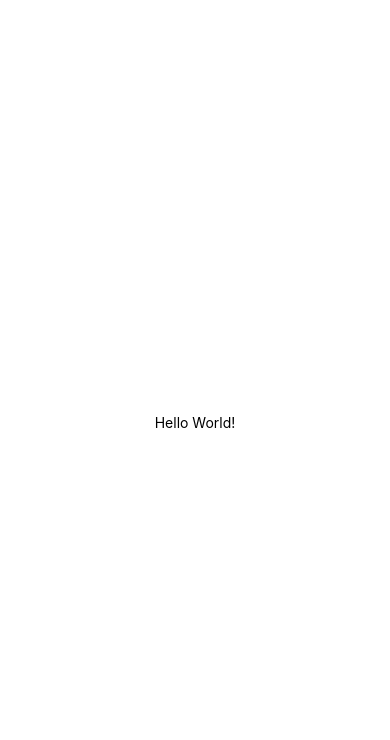
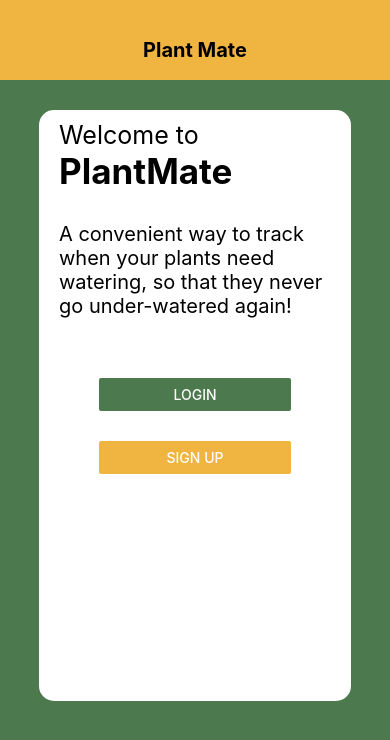
Before and after one commit to Dan-Sutton/plantmate, a React Native app: screen / in a window 390 px wide. Shown: the top 740 px of the page. Built offline with nearby package versions, Linux system fonts and the light colour scheme.

Commit message:
transferred old project

```diff
--- a/App.js
+++ b/App.js
@@ -1,11 +1,43 @@
-import { StatusBar } from "expo-status-bar";
-import { StyleSheet, Text, View } from "react-native";
+import { StyleSheet, Button, View, Text } from "react-native";
 
 export default function App() {
   return (
     <View style={styles.container}>
-      <Text>Hello World!</Text>
-      <StatusBar style="auto" />
+      <View style={styles.nav}>
+        <Text style={styles.navText}>Plant Mate</Text>
+      </View>
+
+      {/* welcome content */}
+      <View style={styles.content}>
+        {/* Title card */}
+        <View style={styles.textcontainer}>
+          <Text style={styles.welcome}>Welcome to</Text>
+          <Text style={styles.title}>PlantMate</Text>
+        </View>
+        {/* Text Body */}
+        <View>
+          <Text style={styles.text}>
+            A convenient way to track when your plants need watering, so that
+            they never go under-watered again!
+          </Text>
+        </View>
+
+        <View style={styles.buttons}>
+          <View style={styles.login}>
+            <Button
+              title="Login"
+              color="#4D794E"
+              onPress={() => alert("You Clicked Login")}
+            />
+          </View>
+
+          <Button
+            title="Sign Up"
+            color="#F0B440"
+            onPress={() => alert("You Clicked Login")}
+          />
+        </View>
+      </View>
     </View>
   );
 }
@@ -13,8 +45,50 @@ export default function App() {
 const styles = StyleSheet.create({
   container: {
     flex: 1,
-    backgroundColor: "#fff",
+    backgroundColor: "#4D794E",
     alignItems: "center",
+  },
+  nav: {
+    backgroundColor: "#F0B440",
+    width: "100%",
+    height: 80,
     justifyContent: "center",
+    alignItems: "center",
+  },
+  navText: {
+    paddingTop: 20,
+    fontSize: 20,
+    fontWeight: "bold",
+  },
+  content: {
+    marginTop: 30,
+    width: "80%",
+    height: "70%",
+    backgroundColor: "white",
+    borderRadius: 15,
+  },
+  textcontainer: {
+    marginTop: 10,
+    paddingHorizontal: 20,
+  },
+  welcome: {
+    fontSize: 25,
+  },
+  title: {
+    fontSize: 35,
+    fontWeight: "bold",
+  },
+  text: {
+    fontSize: 20,
+    marginTop: 30,
+    paddingHorizontal: 20,
+  },
+  buttons: {
+    marginTop: 60,
+    paddingHorizontal: 60,
+    height: 150,
+  },
+  login: {
+    marginBottom: 30,
   },
 });
```
Also changed, not shown: 1 other file (tests, documents, lock files or other folders).
